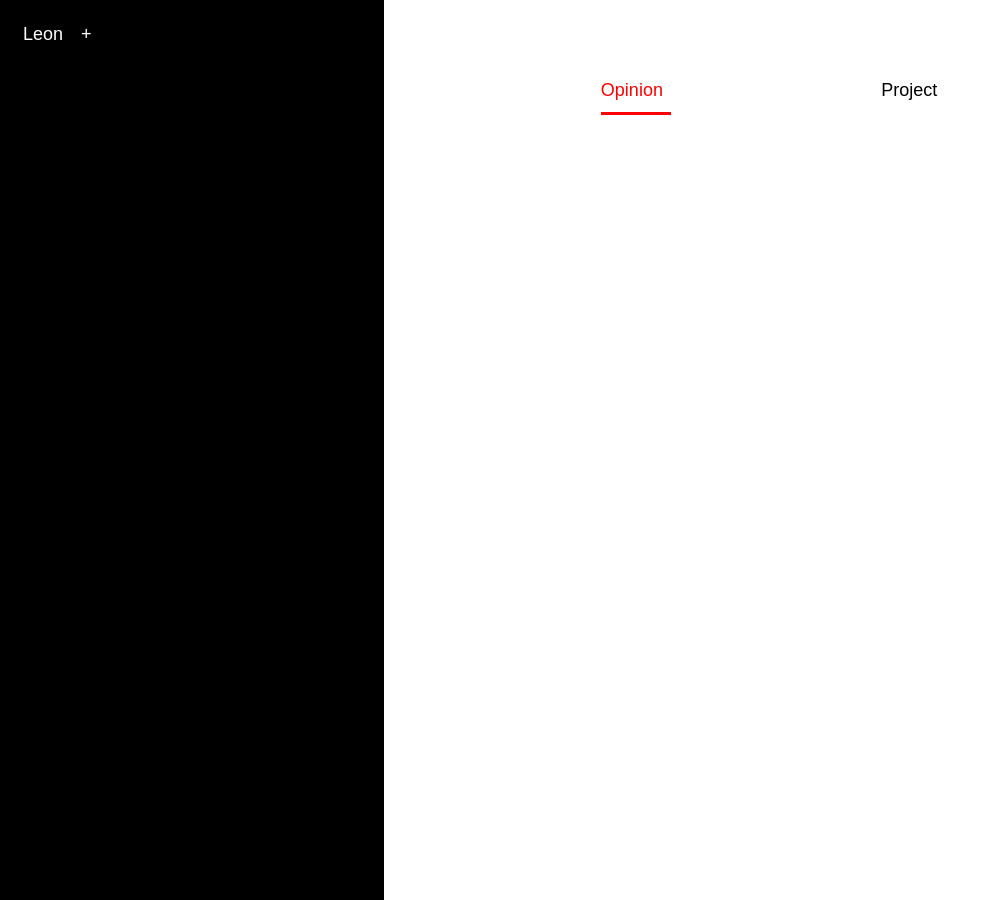
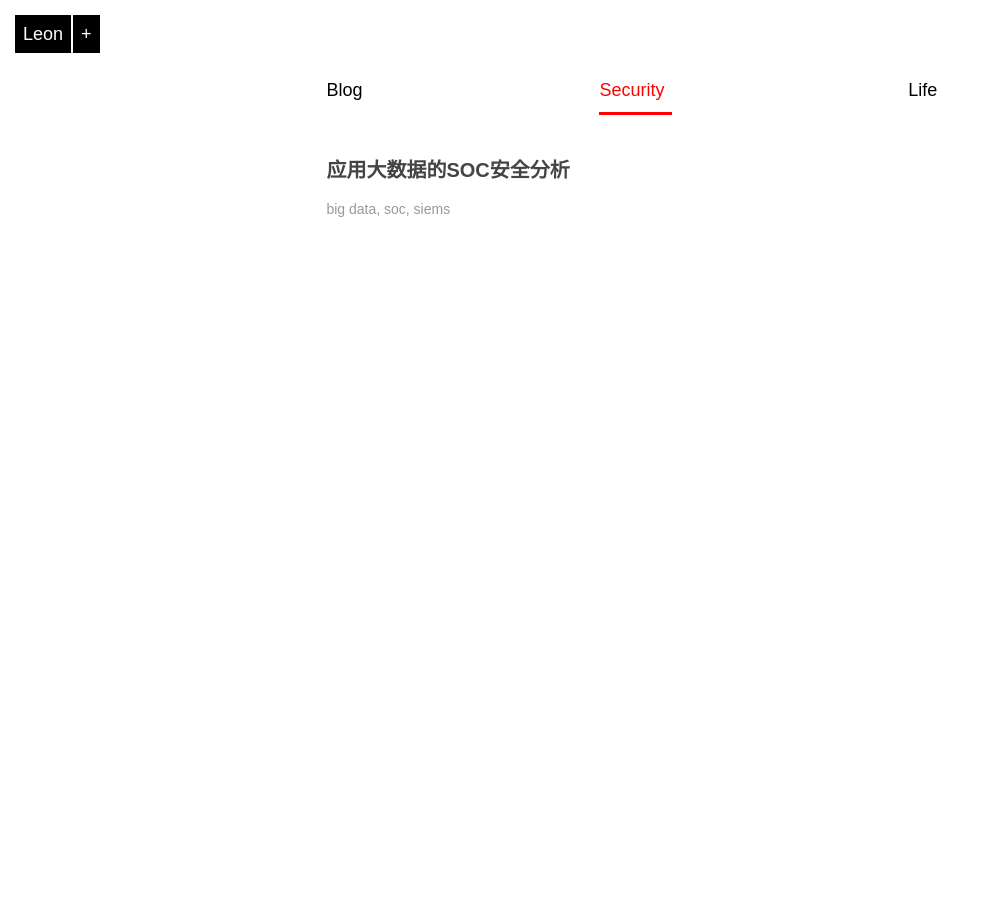
Before and after one commit to moreorless/moreorless.github.io, a Jekyll site: the page built from opinion/index.md, in a window 1280 px wide. Shown: the whole page, without its empty margins (0-985 px from the left). Built offline with Jekyll 4.4.1, drawn with Linux system fonts in a browser that asks for light colours; Markdown is read by kramdown in place of the engine named in the settings.

Commit message:
发表文章opensoc

```diff
--- /dev/null
+++ b/_posts/opinion/2014-08-08-security-bigdata.md
@@ -0,0 +1,8 @@
+---
+layout: post
+title: 应用大数据的SOC安全分析
+category: opinion
+description: big data, soc, siems
+---
+
+cisco opensoc slides [opensoc](./cisco-opensoc.pdf)
--- a/opinion/index.md
+++ b/opinion/index.md
@@ -6,8 +6,8 @@ layout: home
     <div class="section">
         <ul class="artical-cate">
             <li><a href="/"><span>Blog</span></a></li>
-            <li class="on" style="text-align:center"><a href="/opinion"><span>Opinion</span></a></li>
-            <li style="text-align:right"><a href="/project"><span>Project</span></a></li>
+            <li class="on" style="text-align:center"><a href="/opinion"><span>Security</span></a></li>
+            <li style="text-align:right"><a href="/project"><span>Life</span></a></li>
         </ul>
 
         <div class="cate-bar"><span id="cateBar"></span></div>
@@ -23,6 +23,6 @@ layout: home
         {% endfor %}
         </ul>
     </div>
-    <div class="aside">
-    </div>
+    <!--div class="aside">
+    </div-->
 </div>
```
Also changed, not shown: index.md (+2 -2 lines), project/index.md (+4 -4 lines), 1 other file.
